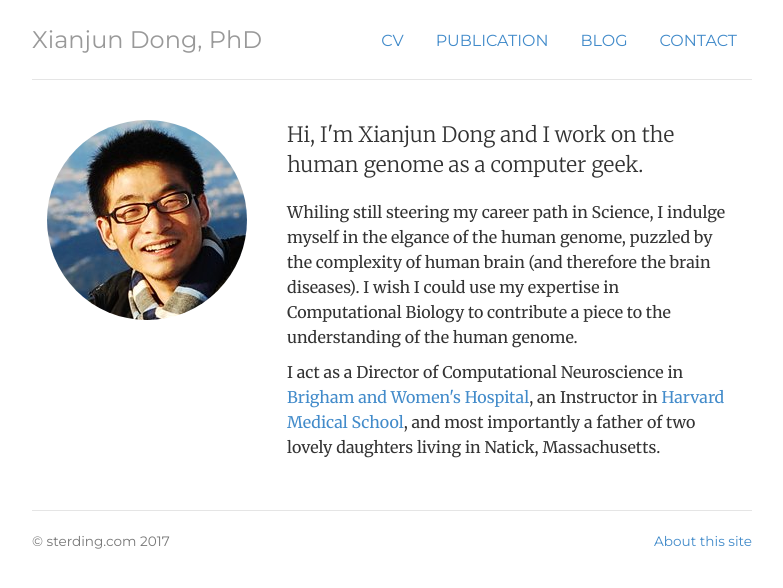
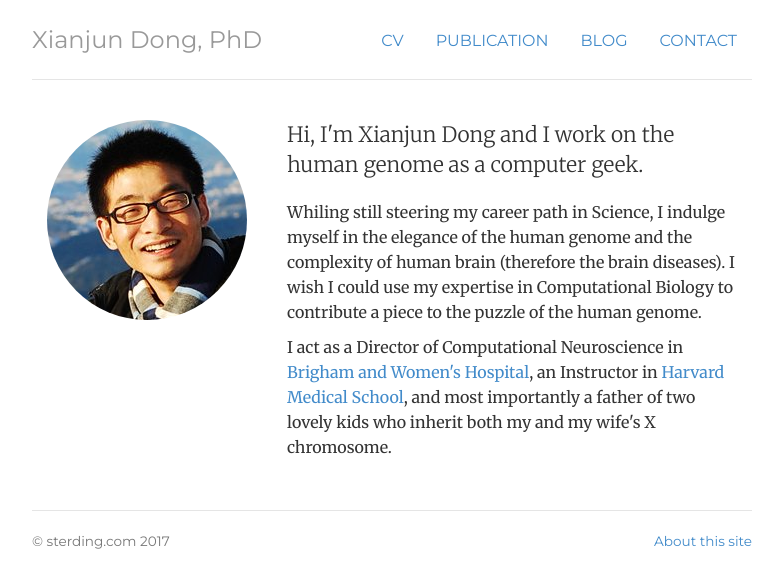
Before and after one commit to sterding/sterding.github.io, a Jekyll site: the page built from index.html, in a window 1280 px wide. Shown: the top 588 px of the page, without its empty margins (248-1031 px from the left). Built offline with Jekyll 4.4.1, drawn with Linux system fonts in a browser that asks for light colours.

Commit message:
update index

```diff
--- a/index.html
+++ b/index.html
@@ -13,8 +13,8 @@ description: Dr. Xianjun Dong is a Computational Biologist, Instructor, Bioinfor
 	</div>
 	<div itemscope itemtype="http://data-vocabulary.org/Person" class="col-sm-8">
 	<p class="lead">Hi, I'm Xianjun Dong and I work on the human genome as a computer geek.</p>
-	<p>Whiling still steering my career path in Science, I indulge myself in the elgance of the human genome, puzzled by the complexity of human brain (and therefore the brain diseases). I wish I could use my expertise in Computational Biology to contribute a piece to the understanding of the human genome. </p>
-	<p>I act as a Director of Computational Neuroscience in <a href="http://www.brighamandwomens.org">Brigham and Women's Hospital</a>, an Instructor in <a href="http://hms.harvard.edu">Harvard Medical School</a>, and most importantly a father of two lovely daughters living in Natick, Massachusetts.</p>
+	<p>Whiling still steering my career path in Science, I indulge myself in the elegance of the human genome and the complexity of human brain (therefore the brain diseases). I wish I could use my expertise in Computational Biology to contribute a piece to the puzzle of the human genome. </p>
+	<p>I act as a Director of Computational Neuroscience in <a href="http://www.brighamandwomens.org">Brigham and Women's Hospital</a>, an Instructor in <a href="http://hms.harvard.edu">Harvard Medical School</a>, and most importantly a father of two lovely kids who inherit both my and my wife's X chromosome.</p>
 
 	</div>
 </div>
```
